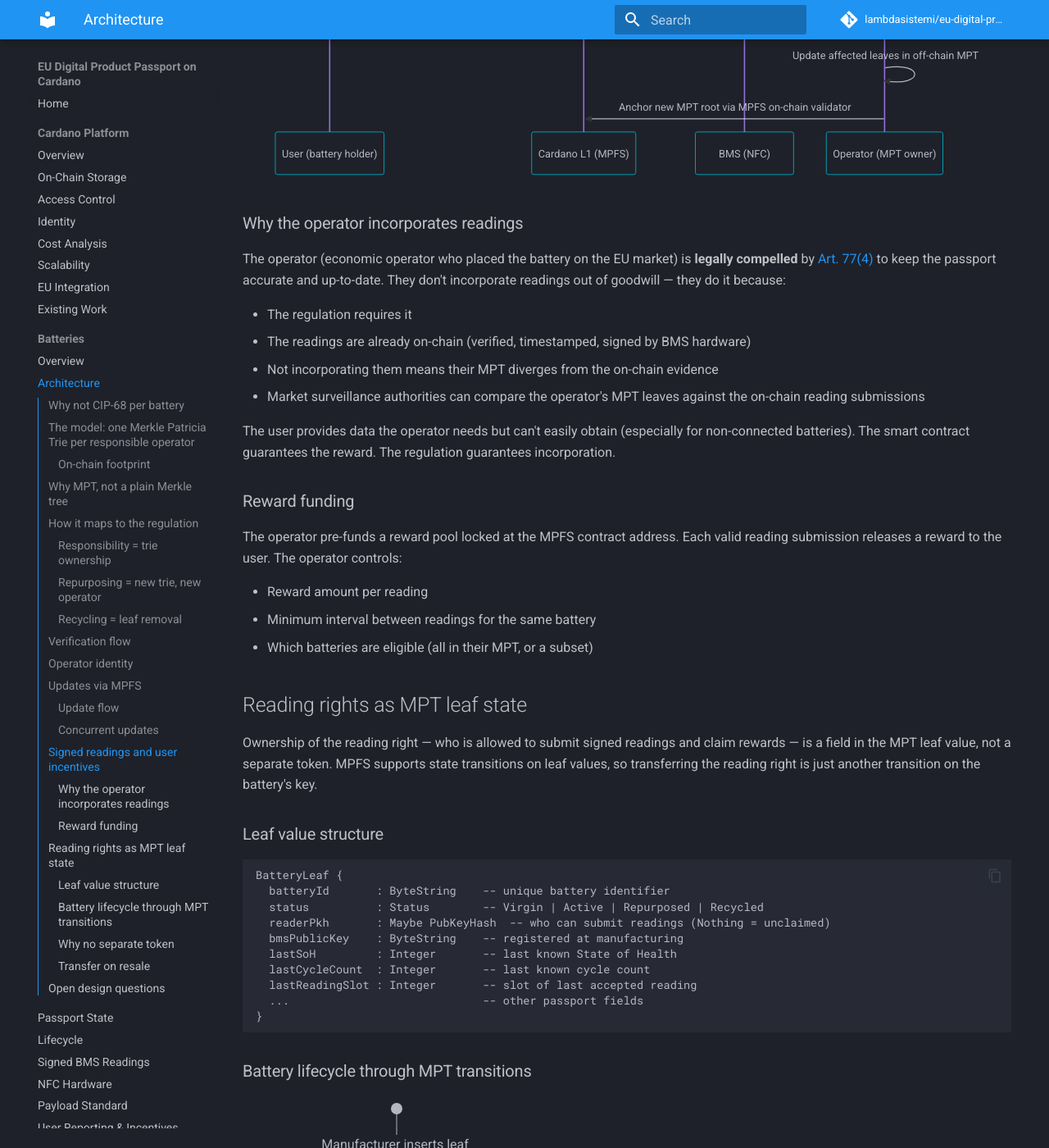
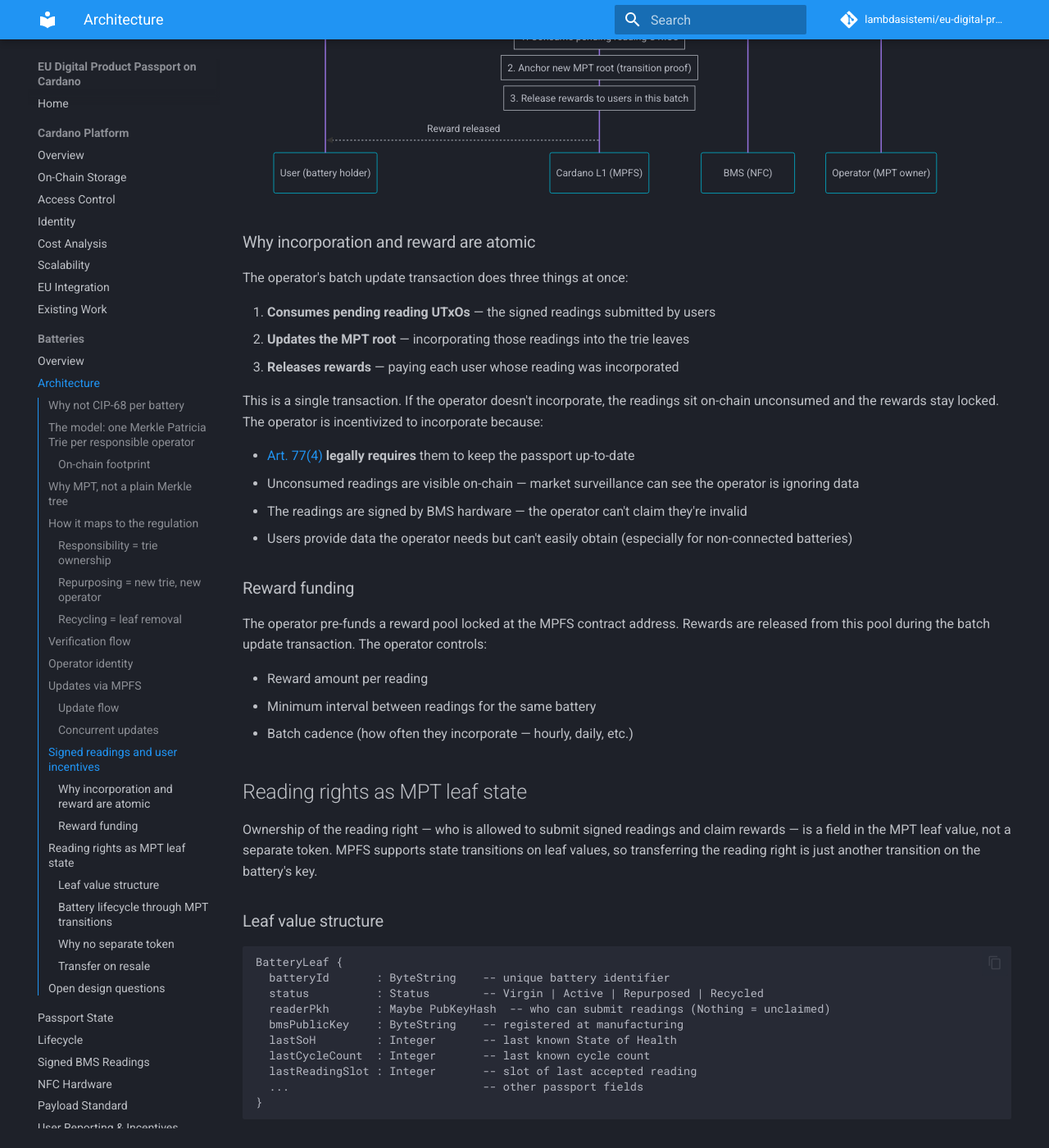
Before and after one commit to lambdasistemi/eu-digital-product-passport, an MkDocs documentation site: the page built from docs/sectors/batteries/architecture.md, in a window 1280 px wide and 1400 px high, scrolled down 6957 px. Shown: the whole window at 82% size. Built offline with MkDocs 1.6.1 and Material for MkDocs 9.7.7, drawn with Linux system fonts in a browser that asks for light colours; comment, search, counter and statistics services are not loaded; some of the changed text lies outside the part shown.

Commit message:
feat: atomic reward release at incorporation time
Rewards are released when the operator batches readings into a new MPT
root, not at user submission time. Single MPFS transaction consumes
pending reading UTxOs, updates the trie root, and pays out rewards.
Unconsumed readings are visible on-chain as evidence of operator neglect.

````diff
--- a/docs/sectors/batteries/architecture.md
+++ b/docs/sectors/batteries/architecture.md
@@ -193,7 +193,7 @@ MPFS handles multiple leaf modifications in a single batch natively — the off-
 
 ## Signed readings and user incentives
 
-The [challenge-response protocol](signed-bms.md) for signed BMS readings plugs into MPFS via a two-phase on-chain interaction:
+The [challenge-response protocol](signed-bms.md) for signed BMS readings integrates with MPFS in three phases. The key design: **rewards are released at incorporation time**, when the operator batches leaf updates into a new MPT root. The operator's transaction simultaneously updates the trie and pays out all pending rewards — one atomic operation.
 
 ```mermaid
 sequenceDiagram
@@ -202,44 +202,46 @@ sequenceDiagram
     participant B as BMS (NFC)
     participant O as Operator (MPT owner)
 
-    Note over U,C: Phase 1 — Commitment
+    Note over U,C: Phase 1 — Commitment + Reading
     U->>C: Mint commitment in MPFS (challenge token)
     Note over C: Commitment UTxO created at slot N
-
-    Note over U,B: Phase 2 — Reading
     U->>B: NFC tap with challenge = commitment_tx_hash
     B-->>U: COSE_Sign1 { state_data, commitment_tx_hash, signature }
+    U->>C: Submit signed reading, consume commitment UTxO
+    Note over C: Reading UTxO sits on-chain, pending incorporation
 
-    Note over U,C: Phase 3 — Claim
-    U->>C: Submit reading, consume commitment UTxO
-    Note over C: Redeemer: "here is the signed reading, pay me"
-    Note over C: Validator checks: signature valid, commitment fresh,<br/>reading plausible, user holds battery token
+    Note over O,C: Phase 2 — Batch incorporation + reward
+    O->>O: Collect pending reading UTxOs for this batch
+    O->>O: Update affected leaves in off-chain MPT
+    O->>C: Single MPFS transaction:
+    Note over C: 1. Consume pending reading UTxOs
+    Note over C: 2. Anchor new MPT root (transition proof)
+    Note over C: 3. Release rewards to users in this batch
     C-->>U: Reward released
-
-    Note over O,C: Phase 4 — Incorporation
-    O->>C: Query on-chain: new verified readings for my batteries
-    O->>O: Update affected leaves in off-chain MPT
-    O->>C: Anchor new MPT root via MPFS on-chain validator
 ```
 
-### Why the operator incorporates readings
+### Why incorporation and reward are atomic
 
-The operator (economic operator who placed the battery on the EU market) is **legally compelled** by [Art. 77(4)](../../references.md#bat-art77-4) to keep the passport accurate and up-to-date. They don't incorporate readings out of goodwill — they do it because:
+The operator's batch update transaction does three things at once:
 
-- The regulation requires it
-- The readings are already on-chain (verified, timestamped, signed by BMS hardware)
-- Not incorporating them means their MPT diverges from the on-chain evidence
-- Market surveillance authorities can compare the operator's MPT leaves against the on-chain reading submissions
+1. **Consumes pending reading UTxOs** — the signed readings submitted by users
+2. **Updates the MPT root** — incorporating those readings into the trie leaves
+3. **Releases rewards** — paying each user whose reading was incorporated
 
-The user provides data the operator needs but can't easily obtain (especially for non-connected batteries). The smart contract guarantees the reward. The regulation guarantees incorporation.
+This is a single transaction. If the operator doesn't incorporate, the readings sit on-chain unconsumed and the rewards stay locked. The operator is incentivized to incorporate because:
+
+- [Art. 77(4)](../../references.md#bat-art77-4) **legally requires** them to keep the passport up-to-date
+- Unconsumed readings are visible on-chain — market surveillance can see the operator is ignoring data
+- The readings are signed by BMS hardware — the operator can't claim they're invalid
+- Users provide data the operator needs but can't easily obtain (especially for non-connected batteries)
 
 ### Reward funding
 
-The operator pre-funds a reward pool locked at the MPFS contract address. Each valid reading submission releases a reward to the user. The operator controls:
+The operator pre-funds a reward pool locked at the MPFS contract address. Rewards are released from this pool during the batch update transaction. The operator controls:
 
 - Reward amount per reading
 - Minimum interval between readings for the same battery
-- Which batteries are eligible (all in their MPT, or a subset)
+- Batch cadence (how often they incorporate — hourly, daily, etc.)
 
 ## Reading rights as MPT leaf state
 
````
